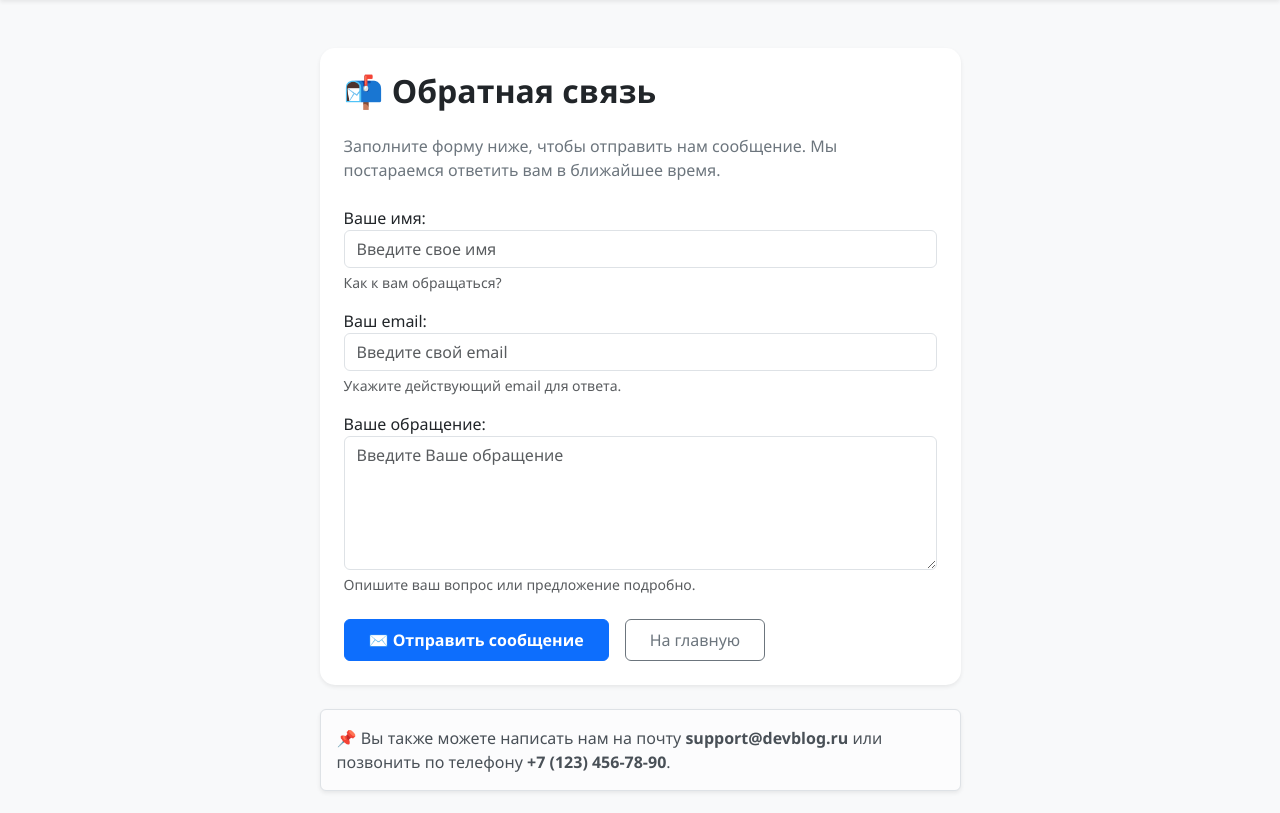
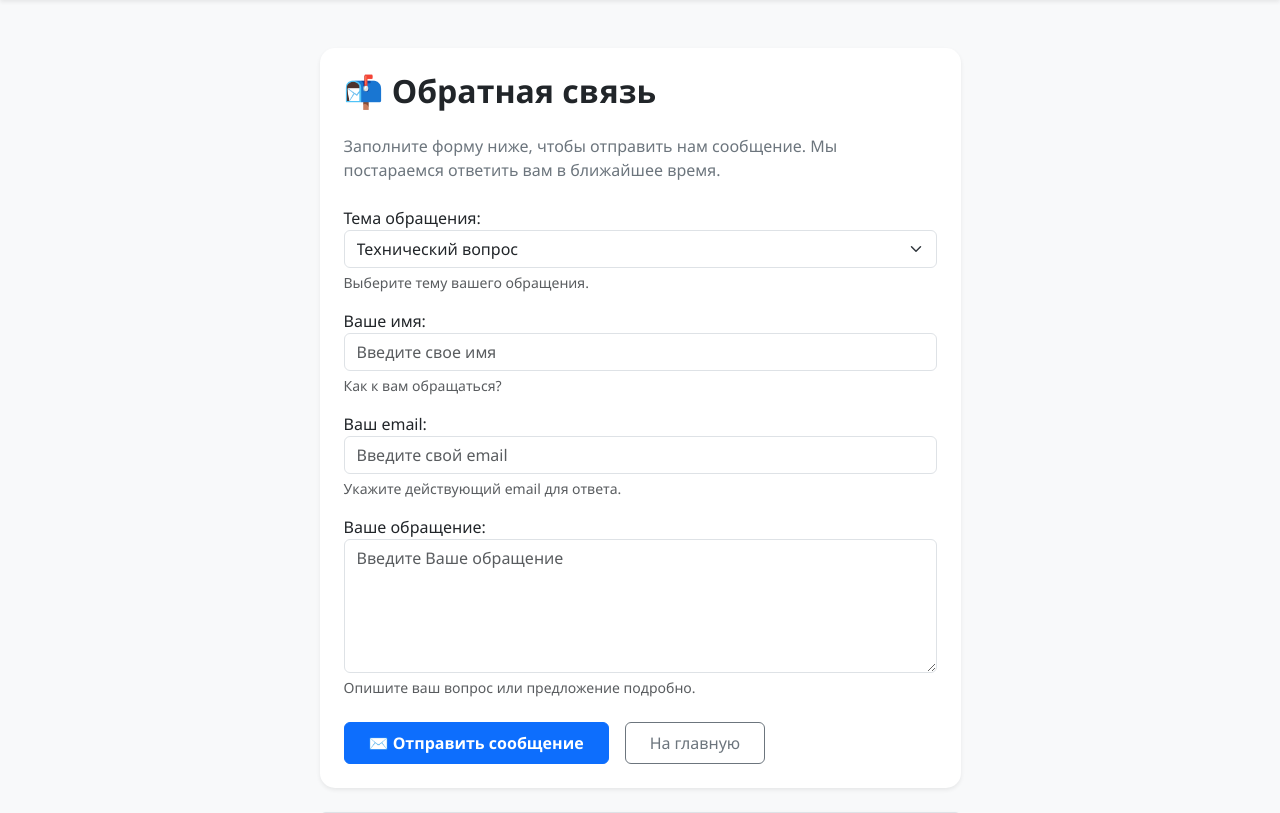
Before and after one commit to Eisim/django_project, a Django app: page /feedback/ in a window 1280 px wide. Shown: the part 56-869 px from the top of the page. Run offline with Django 5.2, Linux system fonts and the light colour scheme; parts of the project's set-up code (start-up, migrations or seed data) failed here and were passed over; some libraries are stand-ins or nearby versions.

Commit message:
add feedback subject field

```diff
--- a/feedback_app/admin.py
+++ b/feedback_app/admin.py
@@ -8,4 +8,4 @@ class FeedbackAdmin(admin.ModelAdmin):
     list_display = ('id', 'name', 'email', 'created_at')
     list_filter = ('created_at',)
     search_fields = ('name', 'email', 'message')
-    readonly_fields = ('name', 'email', 'created_at', 'message')
+    readonly_fields = ('name', 'email', 'created_at', 'message', 'subject')
--- a/feedback_app/forms.py
+++ b/feedback_app/forms.py
@@ -1,5 +1,11 @@
 from django import forms
 
+SUBJECT_CHOICES = [
+        ('tech', 'Технический вопрос'),
+        ('collaboration', 'Сотрудничество'),
+        ('complaint', 'Жалоба'),
+        ('other', 'Другое'),
+    ]
 
 class FeedbackForm(forms.Form):
     name = forms.CharField(
@@ -27,3 +33,13 @@ class FeedbackForm(forms.Form):
             'rows': 5
         })
     )
+    subject = forms.ChoiceField(
+        label='Тема обращения',
+        choices=SUBJECT_CHOICES,
+        widget=forms.Select(
+            attrs={
+                'class': 'form-select',
+                'placeholder': 'выберите тему обращения'
+            }
+        )
+    )
--- a/feedback_app/models.py
+++ b/feedback_app/models.py
@@ -1,12 +1,12 @@
 from django.db import models
 
 
-# Create your models here.
 class Feedback(models.Model):
     name = models.CharField(max_length=100, verbose_name="Автор")
     email = models.EmailField(verbose_name="Почта отправителя")
     message = models.TextField(verbose_name="Сообщение")
     created_at = models.DateTimeField(auto_now_add=True, verbose_name="Дата отправки")
+    subject = models.CharField(verbose_name="Тема обращения", max_length=150, default='other')
 
     class Meta:
         verbose_name = "Обратная связь"
--- a/templates/feedback_page.html
+++ b/templates/feedback_page.html
@@ -9,7 +9,8 @@
                 <div class="card-body p-4">
                     <h2 class="fw-bold mb-4">📬 Обратная связь</h2>
                     <p class="text-secondary mb-4">
-                    Заполните форму ниже, чтобы отправить нам сообщение. Мы постараемся ответить вам в ближайшее время.
+                        Заполните форму ниже, чтобы отправить нам сообщение. Мы постараемся ответить вам в ближайшее
+                        время.
                     </p>
 
                     <!-- Сообщение об успешной отправке (если есть) -->
@@ -30,7 +31,19 @@
                                 {% endfor %}
                             </div>
                         {% endif %}
-
+                        <!-- Поле "Тема обращения" -->
+                        <div class="mb-3">
+                            {{ form.subject.label_tag }}
+                            {{ form.subject }}
+                            {% if form.subject.errors %}
+                                <div class="invalid-feedback d-block">
+                                    {% for error in form.subject.errors %}
+                                        {{ error }}
+                                    {% endfor %}
+                                </div>
+                            {% endif %}
+                            <div class="form-text text-muted small">Выберите тему вашего обращения.</div>
+                        </div>
                         <!-- Поле "Имя" -->
                         <div class="mb-3">
                             {{ form.name.label_tag }}
@@ -88,7 +101,8 @@
 
             <!-- Дополнительная информация -->
             <div class="alert alert-light border shadow-sm mt-4" role="alert">
-            📌 Вы также можете написать нам на почту <strong>support@devblog.ru</strong> или позвонить по телефону <strong>+7 (123) 456-78-90</strong>.
+                📌 Вы также можете написать нам на почту <strong>support@devblog.ru</strong> или позвонить по телефону
+                <strong>+7 (123) 456-78-90</strong>.
             </div>
         </div>
     </div>
```
Also changed, not shown: feedback_app/migrations/0002_feedback_subject.py (added). Lines whose indentation alone changed are shown as unchanged.
